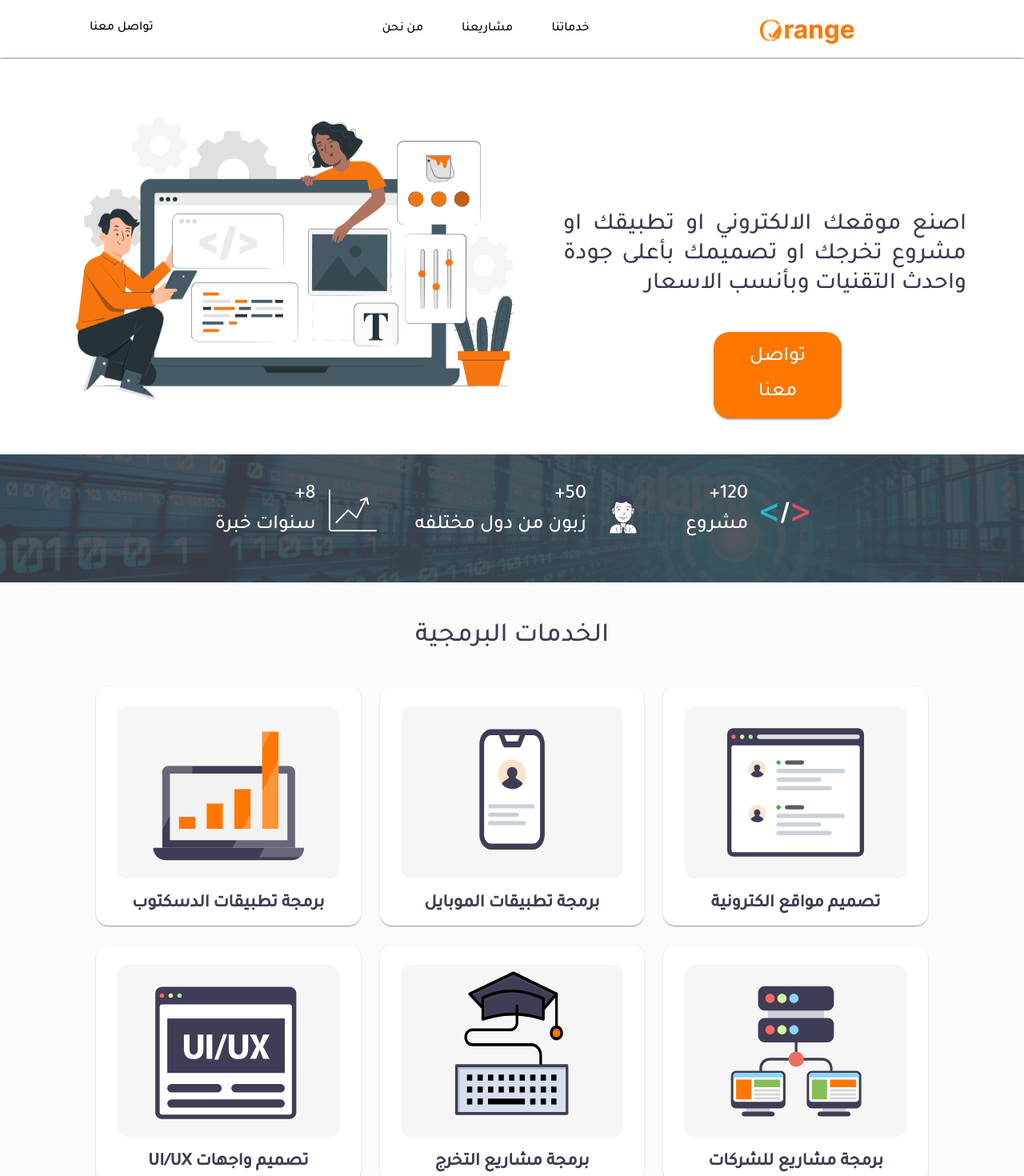
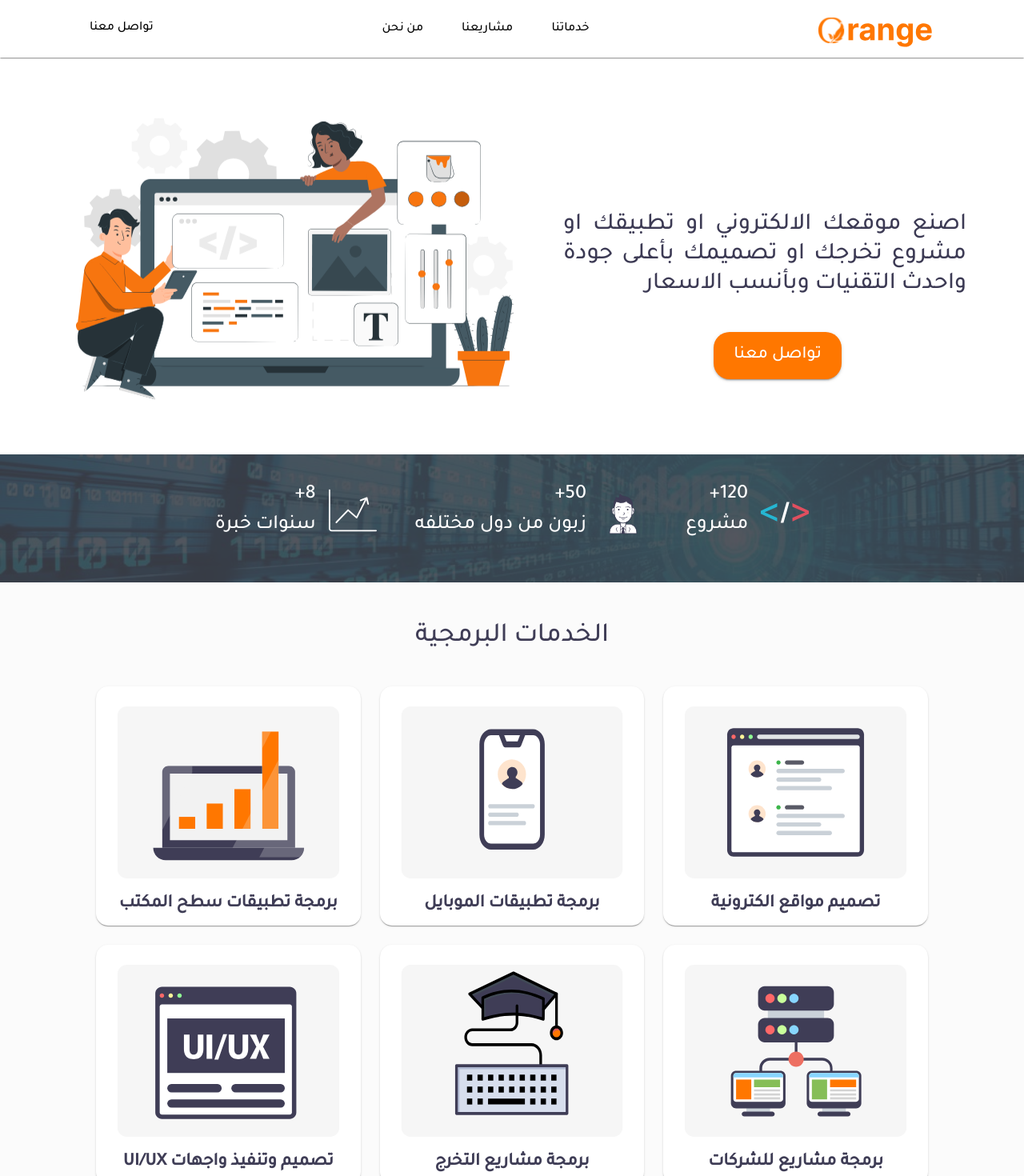
Before and after one commit to AmeerAliCS/Orange, a Next.js app: page / in a window 1280 px wide. Shown: the top 1470 px of the page at 80% size. Built offline with nearby package versions, Linux system fonts and the light colour scheme.

Commit message:
some edit

```diff
--- a/components/Navbar.jsx
+++ b/components/Navbar.jsx
@@ -91,7 +91,7 @@ function DrawerAppBar(props) {
             sx={{ display: { sm: "none" } }}
           >
             <MenuIcon />
-          </IconButton>{" "}
+          </IconButton>
           <Stack
             direction="row"
             justifyContent="space-between"
@@ -158,7 +158,7 @@ function DrawerAppBar(props) {
                     width: { md: 145, xs: 110 },
                     maxHeight: { xs: 60, md: 60 },
                     maxWidth: { xs: 200, md: 145 },
-                    mr: { xs: "100%" },
+                    mr: { xs: "100%", md: 0 },
                     display: { xs: "block" },
                     alignItems: { xs: "center" },
                   }}
--- a/components/home/Hero.jsx
+++ b/components/home/Hero.jsx
@@ -102,7 +102,7 @@ export default function Hero(props) {
                       borderRadius: 20,
                       backgroundColor: "#FF7700",
                       padding: "10px 20px",
-                      fontSize: "25px",
+                      fontSize: "22px",
                       width: "10rem",
                       marginTop: "5vh",
                     }}
--- a/pages/index.js
+++ b/pages/index.js
@@ -25,7 +25,7 @@ export default function Home() {
       <ProgrammingService />
       <DesignService />
       <Features />
-      <CustomersReview />
+      {/* <CustomersReview /> */}
     </>
   );
 }
--- a/public/orangeData/orangeData.js
+++ b/public/orangeData/orangeData.js
@@ -29,7 +29,7 @@ export const ORANGE_EMAIL = "info@orange.com";
 export const programmingServiceData = [
   {
     id: 0,
-    title: "برمجة تطبيقات الدسكتوب",
+    title: "برمجة تطبيقات سطح المكتب",
     imageUrl: Desktop_icon,
   },
   {
@@ -44,7 +44,7 @@ export const programmingServiceData = [
   },
   {
     id: 3,
-    title: "UI/UX تصميم واجهات",
+    title: "UI/UX تصميم وتنفيذ واجهات",
     imageUrl: ui_ux_icon,
   },
   {
```
Also changed, not shown: public/Logo.svg.
